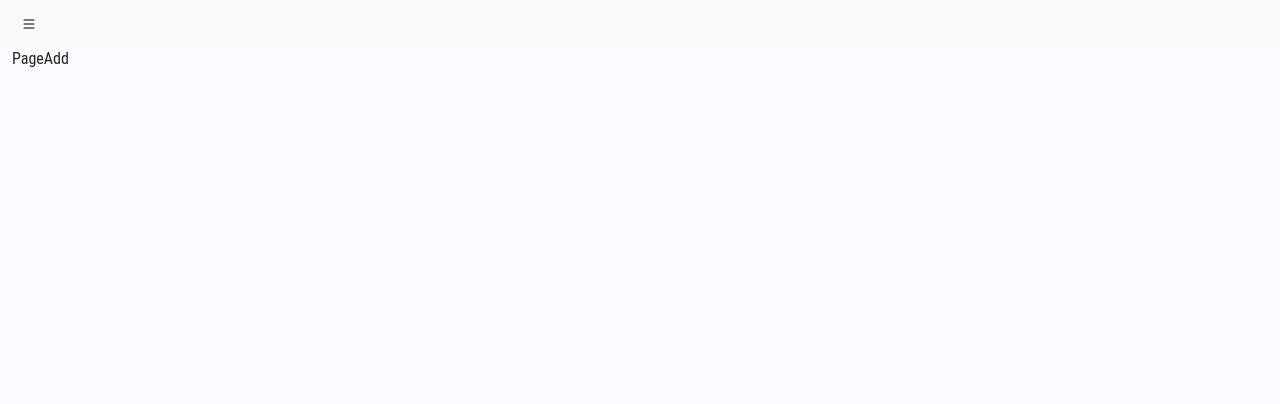
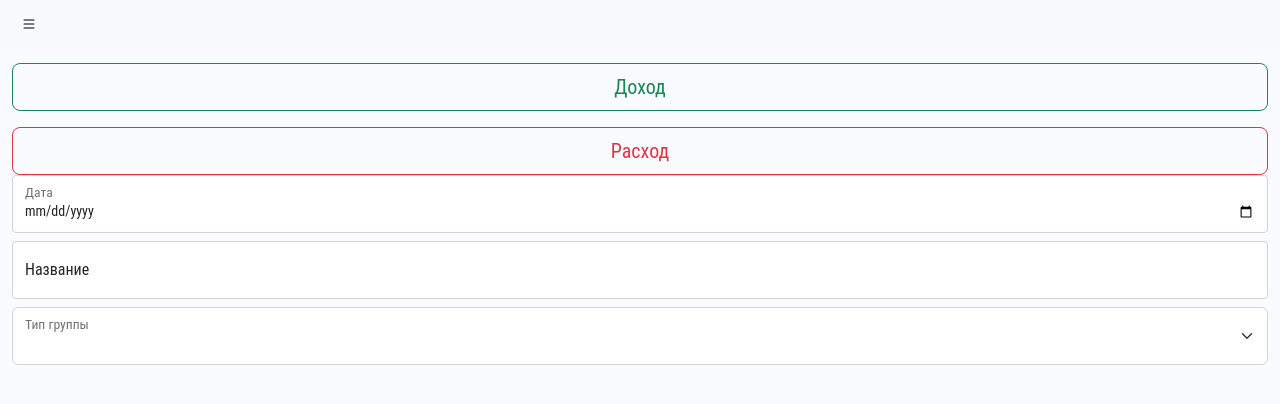
Before and after one commit to mccrush/mymoney, a Vue app: page / in a window 1280 px wide. Shown: the top 404 px of the page. Built offline with nearby package versions, Linux system fonts and the light colour scheme.

Commit message:
Add Lists

```diff
--- a/src/App.vue
+++ b/src/App.vue
@@ -7,7 +7,7 @@
 
     <div class="container-fluid">
       <transition name="fade" mode="out-in" appear>
-        <component :is="CurrentPage" />
+        <component :is="CurrentPage" class="pt-3" />
       </transition>
     </div>
 
--- /dev/null
+++ b/src/components/forms/FormItem.vue
@@ -0,0 +1,64 @@
+<template>
+  <div class="row">
+    <div class="col-12">
+      <div class="form-floating mb-2">
+        <input
+          type="date"
+          class="form-control form-control-sm"
+          id="inputItemDateCreate"
+          placeholder="Дата"
+          v-model.trim="date"
+          @blur="saveItem"
+        />
+        <label for="inputItemDateCreate">Дата</label>
+      </div>
+
+      <div class="form-floating mb-2">
+        <input
+          type="text"
+          class="form-control form-control-sm"
+          id="inputItemTitle"
+          placeholder="Название"
+          v-model.trim="title"
+          @blur="saveItem"
+        />
+        <label for="inputItemTitle">Название</label>
+      </div>
+
+      <div class="form-floating">
+        <select
+          class="form-select"
+          id="inputGroupType"
+          aria-label="Выбор типа группы"
+          v-model="type"
+          @change="saveItem"
+        >
+          <option value="debet">Доход</option>
+          <option value="credit">Расход</option>
+        </select>
+        <label for="inputGroupType">Тип группы</label>
+      </div>
+    </div>
+  </div>
+</template>
+
+<script>
+export default {
+  props: {
+    item: Object
+  },
+  emits: ['save-item'],
+  data() {
+    return {
+      date: '',
+      title: '',
+      type: ''
+    }
+  },
+  methods: {
+    saveItem() {
+      //this.$emit('save-item')
+    }
+  }
+}
+</script>
--- a/src/components/interface/OffCanvas.vue
+++ b/src/components/interface/OffCanvas.vue
@@ -19,7 +19,6 @@
         <button
           v-for="rout in routes"
           :key="rout.page"
-          target="_self"
           class="list-group-item list-group-item-action"
           aria-current="true"
           @click="changePage(rout.href)"
--- /dev/null
+++ b/src/components/lists/ListCategory.vue
@@ -0,0 +1,5 @@
+<template>
+  <div class="row">
+    <div class="col-12">ListCategory</div>
+  </div>
+</template>
--- a/src/pages/PageAdd.vue
+++ b/src/pages/PageAdd.vue
@@ -1,5 +1,21 @@
 <template>
   <div class="row">
-    <div class="col-12">PageAdd</div>
+    <div class="col-12">
+      <button class="btn btn-lg btn-outline-success w-100">Доход</button>
+      <button class="btn btn-lg btn-outline-danger w-100 mt-3">Расход</button>
+    </div>
+    <div class="col-12">
+      <FormItem />
+    </div>
   </div>
 </template>
+
+<script>
+import FormItem from './../components/forms/FormItem.vue'
+
+export default {
+  components: {
+    FormItem
+  }
+}
+</script>
```
Also changed, not shown: src/components/lists/ListGroup.vue (added, +16 -0 lines).
